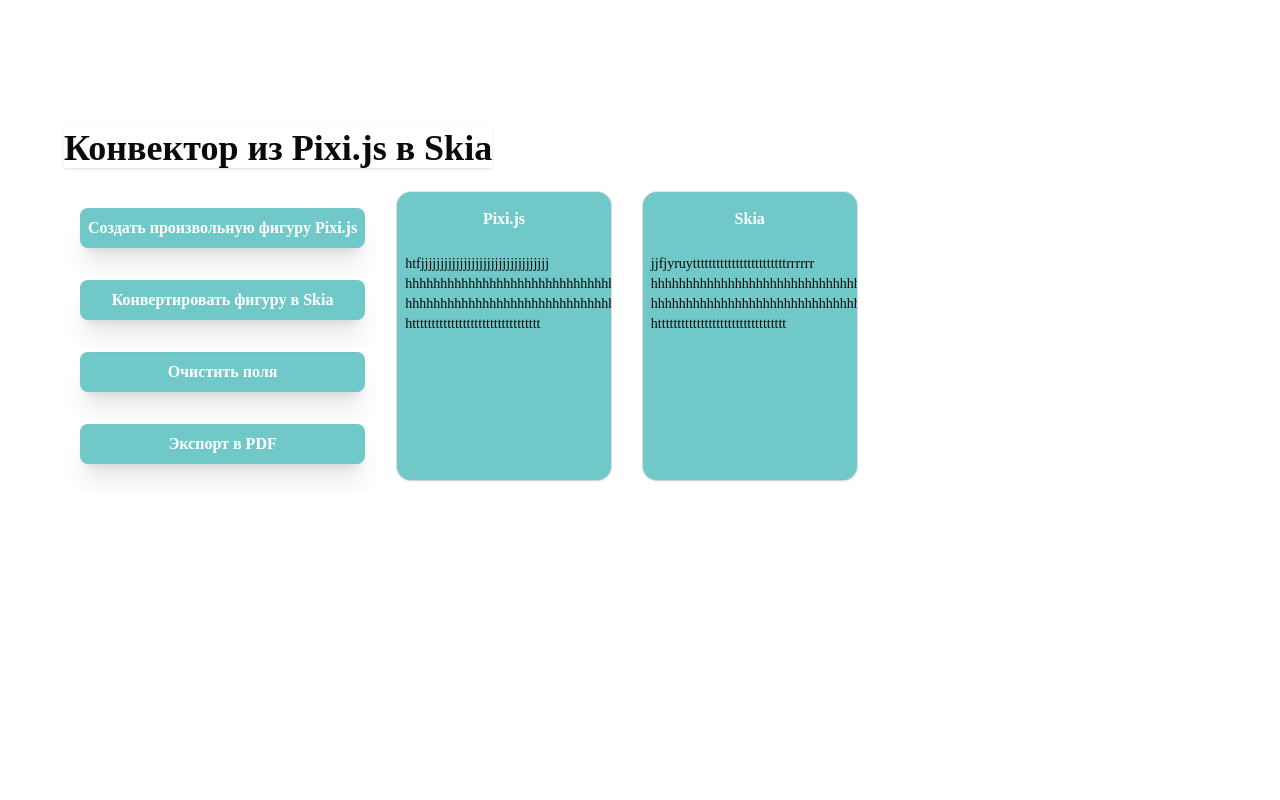
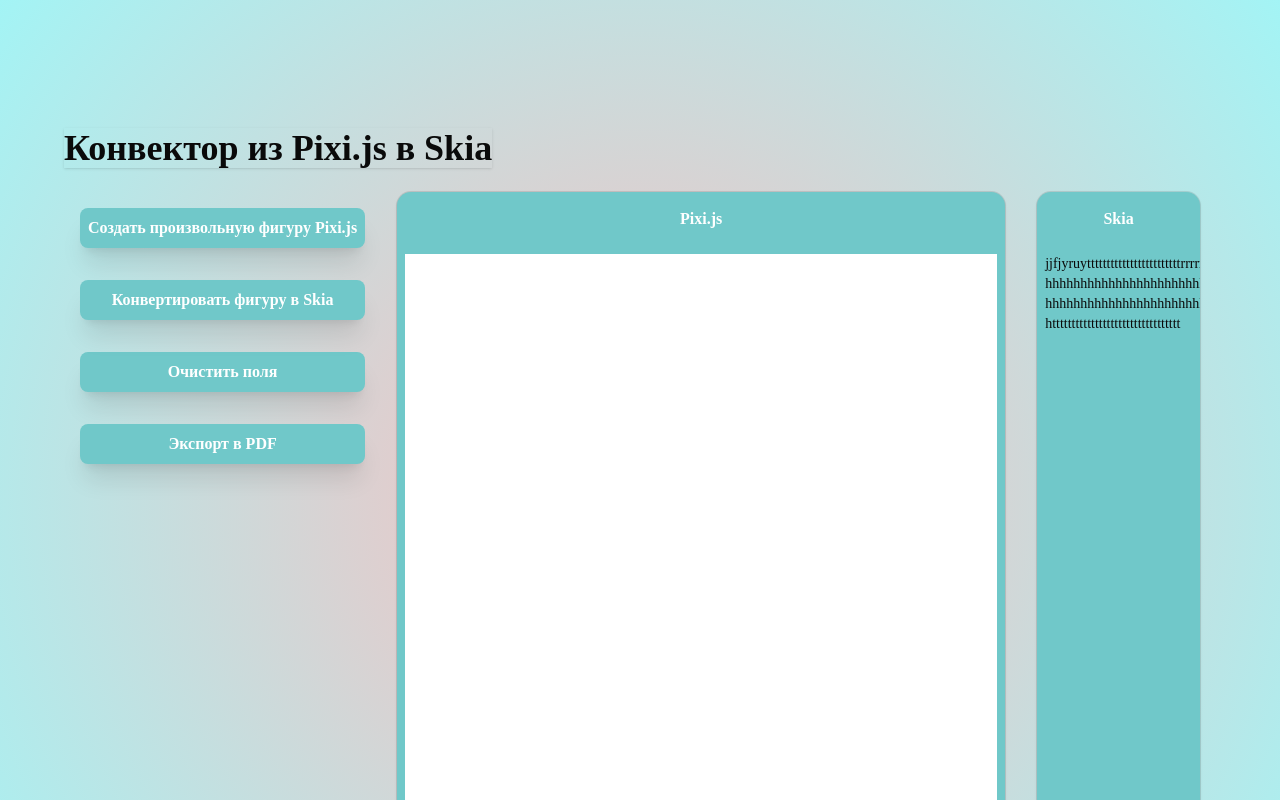
Before and after one commit to GalinaBagram1987/pixiToSkiaConv, a Next.js app in the folder my-next-app/: page / in a window 1280 px wide. Shown: the top 800 px of the page. Built offline with nearby package versions, Linux system fonts and the light colour scheme.

Commit message:
add canvas PIXI

```diff
--- a/my-next-app/app/globals.css
+++ b/my-next-app/app/globals.css
@@ -5,6 +5,7 @@
 @custom-variant dark (&:is(.dark *));
 
 :root {
+  --my-gradient: radial-gradient(circle, #f9bebe 0%, #a3f4f5 100%);
   --button: #90e8e9;
   --background: oklch(1 0 0);
   --foreground: oklch(0.145 0 0);
@@ -42,7 +43,7 @@
 }
 
 @theme inline {
-  --color-background: var(--background);
+  --color-background: var(--my-gradient);
   --color-foreground: var(--foreground);
   --font-sans: var(--font-sans);
   --font-mono: var(--font-geist-mono);
--- a/my-next-app/app/page.tsx
+++ b/my-next-app/app/page.tsx
@@ -1,4 +1,4 @@
-
+'use client';
 
 import CreatePixiBut from "@/components/createPixiBut";
 import ConvertSkiaBut from "@/components/convertSkiaBut";
@@ -9,9 +9,9 @@ import SkiaComp from "@/components/skiaComp";
 
 export default function Home() {
   return (
-    <main className="flex flex-1 flex-col w-full max-w-3xl py-32 px-16 bg-background sm:items-start">
+    <main className="flex flex-1 flex-col w-full py-32 px-16 bg-[image:var(--my-gradient)] sm:items-start">
       <h1 className="flex justify-center text-center text-4xl font-bold mb-6 shadow">Конвектор из Pixi.js в Skia</h1>
-      <div className="flex flex-row justify-between">
+      <div className="flex flex-row flex-1 justify-between">
         <div className="flex flex-col btn btn-group">
           <CreatePixiBut />
           <ConvertSkiaBut />
--- a/my-next-app/components/pixiCanvas.tsx
+++ b/my-next-app/components/pixiCanvas.tsx
@@ -0,0 +1,42 @@
+'use client';
+
+import { useEffect, useRef } from 'react';
+import * as PIXI from 'pixi.js';
+
+const CanvasPixi = () => {
+  const containerRef = useRef<HTMLDivElement>(null);
+  const appRef = useRef<PIXI.Application | null>(null);
+
+  useEffect(() => {
+    const initPixi = async () => {
+      if (!containerRef.current) return;
+
+      const app = new PIXI.Application();
+      await app.init({
+        width: 600,
+        height: 600,
+        backgroundColor: 0xffffff,
+        preference: 'canvas', // ← принудительно используем 2D canvas
+        resizeTo: containerRef.current, //  Привязываем размер канваса к div-контейнеру
+      });
+
+      if (containerRef.current && app.canvas) {
+        containerRef.current.appendChild(app.canvas);
+        appRef.current = app;
+      }
+    };
+
+    initPixi();
+
+    return () => {
+      if (appRef.current) {
+        appRef.current.destroy(true, true);
+        appRef.current = null;
+      }
+    };
+  }, []);
+
+  return <div ref={containerRef} />;
+};
+
+export default CanvasPixi;
--- a/my-next-app/components/pixiComp.tsx
+++ b/my-next-app/components/pixiComp.tsx
@@ -1,22 +1,21 @@
-
+'use client';
 
 import { Card, CardHeader, CardTitle, CardContent } from "./ui/card";
+import CanvasPixi from "./pixiCanvas";
+
 
 const PixiComp = () => {
 
   return(
-    <Card className="flex flex-1 bg-button-dark shadow mx-4">
+    <Card className="flex bg-button-dark shadow mx-4">
       <CardHeader>
         <CardTitle className="text-white font-bold text-center">
           Pixi.js
         </CardTitle>
       </CardHeader>
-      <CardContent className="min-h-[200px] w-full px-2 py-2">
-        {/* Здесь будет ваш canvas для Pixi */}
-        htfjjjjjjjjjjjjjjjjjjjjjjjjjjjjjjjjj
-        hhhhhhhhhhhhhhhhhhhhhhhhhhhhhhhhhhhhhh
-        hhhhhhhhhhhhhhhhhhhhhhhhhhhhhhhhhhhhhhh
-        httttttttttttttttttttttttttttttttt
+      <CardContent className="min-h-[200px] w-full px-2 py-2" style={{ width: 608 }}>
+        {/* Здесь canvas для Pixi */}
+        <CanvasPixi />
       </CardContent>
     </Card>
   )
--- a/my-next-app/components/skiaComp.tsx
+++ b/my-next-app/components/skiaComp.tsx
@@ -1,3 +1,5 @@
+'use client';
+
 import { Card, CardHeader, CardTitle, CardContent } from "./ui/card";
 
 const SkiaComp = () => {
```
Also changed, not shown: my-next-app/components/pixiCol.tsx (added).
